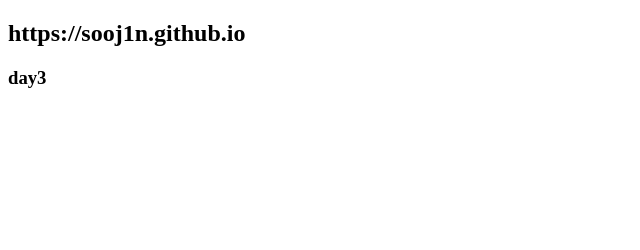
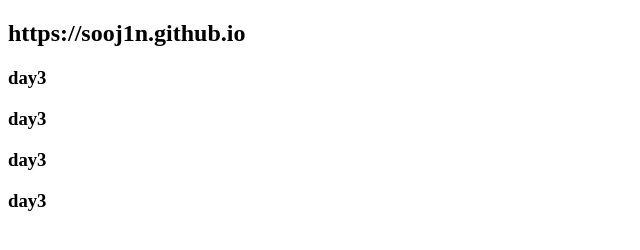
Before and after one commit to sooj1n/sooj1n.github.io, a plain HTML site: page index.html in a window 1280 px wide. Shown: the part 46-296 px from the top of the page, without its empty margins (0-640 px from the left). Drawn offline with Linux system fonts and the light colour scheme.

Commit message:
오타수정

```diff
--- a/index.html
+++ b/index.html
@@ -1,3 +1,6 @@
 <h1>sooj1n</h1>
 <h2>https://sooj1n.github.io</h2>
 <h3>day3</h3>
+<h3>day3</h3>
+<h3>day3</h3>
+<h3>day3</h3>
```
